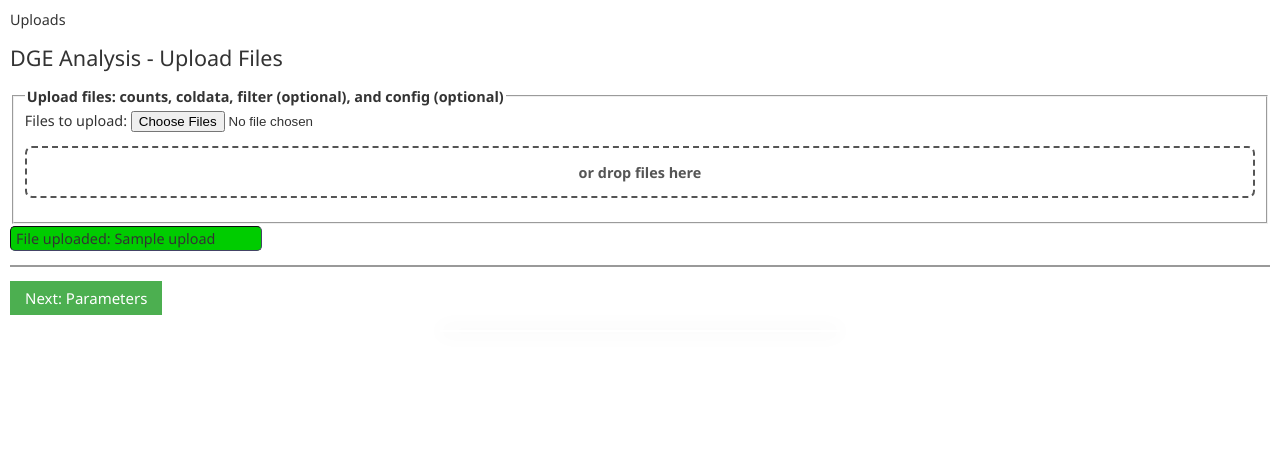
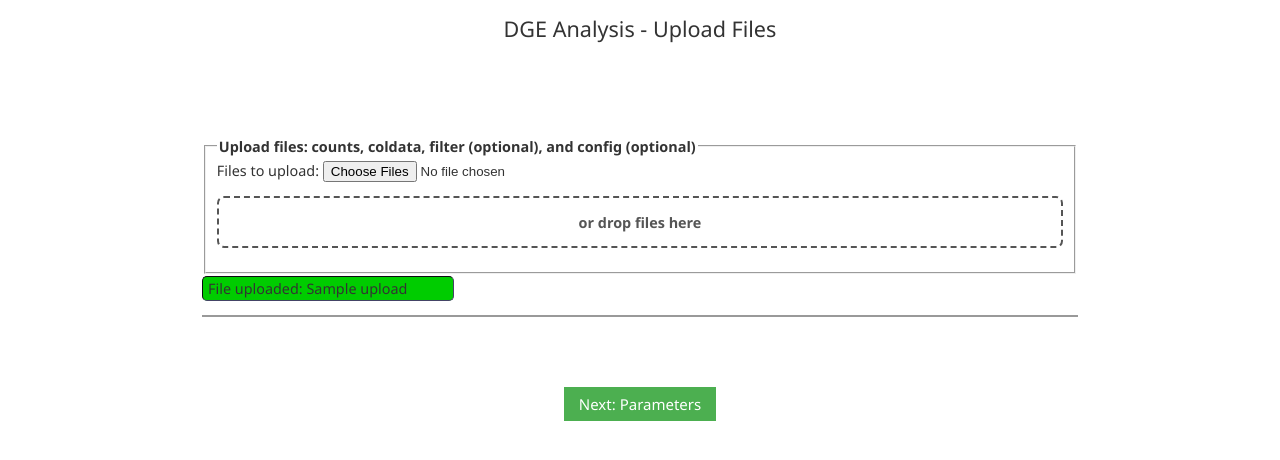
Before and after one commit to fogg-lab/gene-platform, a Flask app: template webapp/templates/uploads_form.html in a window 1280 px wide. Shown: the top 460 px of the page. Run offline with Flask 2, Linux system fonts and the light colour scheme; the template is opened without the code that fills it: most values are stand-ins (such as "Sample title", 1, 10 or a date in 2020); parts of the project's set-up code (start-up, migrations or seed data) failed here and were passed over.

Commit message:
updating webapp
updating webapp

```diff
--- a/webapp/app.py
+++ b/webapp/app.py
@@ -60,7 +60,7 @@ def index():
     user_files = os.listdir(session["user_session_dir"])
     uploads = [filename for filename in user_files if "output" not in filename]
 
-    return render_template("uploads_form.html", uploads=uploads)
+    return render_template("uploads_form.html", uploads=uploads, title="Uploads")
 
 
 @app.route("/upload", methods=["POST"])
@@ -92,8 +92,17 @@ def upload():
 @app.route("/parameters", methods=["GET"])
 def parameters():
     '''loads the parameter form'''
+    desc = []
+    with open('static/files/description.txt') as infile:
+        line = infile.readline()
+        desc.append(line)
+        while line:
+            line = infile.readline()
+            desc.append(line)
 
-    return render_template("parameters_form.html", params=parse_config())
+    return render_template("parameters_form.html", params=parse_config(), title="Parameters",
+        padj_thresh = desc[0], min_prop = desc[1], min_expr = desc[2], adj_method = desc[3], condition = desc[4],
+        contrast_level = desc[5], reference_level = desc[6])
 
 
 @app.route("/submit", methods=["POST"])
@@ -289,7 +298,8 @@ def read_user_file(filename):
     '''
     user_file = None
 
-    if session_dir := get_session_dir():
+    session_dir = get_session_dir()
+    if session_dir:
         filepath = f"{session_dir}{filename}"
         if os.path.isfile(filepath):
             user_file = open(filepath, "r", encoding="UTF-8")
--- a/webapp/static/css/formatting.css
+++ b/webapp/static/css/formatting.css
@@ -87,7 +87,6 @@ pre {
 	padding: 7px 15px;
 	text-align: center;
 	text-decoration: none;
-	display: inline-block;
 	font-size: 15px;
 	cursor:pointer;
 }
@@ -124,3 +123,20 @@ pre {
 	transform: translate(-50%,-50%);
 	-ms-transform: translate(-50%,-50%);
 }
+
+#header h1{
+	max-width: fit-content;
+	margin-left: auto;
+	margin-right: auto;
+}
+
+.upload_form {
+	width:70%;
+	margin-left: auto;
+	margin-right: auto;
+}
+
+.buttons {
+	margin-left:auto;
+	margin-right:auto;
+}
--- a/webapp/templates/upload_template.html
+++ b/webapp/templates/upload_template.html
@@ -2,14 +2,17 @@
 <html lang="en">
     <head>
         {% block head %}
-        <title>DGE Analysis - {% block title %}{% endblock %}</title>
-        <link rel="shortcut icon" href="/helix.png">
-        <link rel="stylesheet" href="{{ url_for('static', filename='css/formatting.css') }}">
+        <title>DGE Analysis -
+            {% if title %}
+                {{title}}
+            {% endif %}</title>
+        <link rel="shortcut icon" href="{{ url_for('static', filename='img/favicon.ico') }}">
+        <link rel="stylesheet" type="text/css" href="{{ url_for('static',filename='css/formatting.css') }}">
         {% endblock %}
     </head>
 <body>
-    <table class="central">
-        <td></td>{% block central %}{% endblock %}</td>
-    </table>
+    <div id="header">{% block header %}{% endblock %}</div>
+    <div id="guts">{% block contents %}{% endblock %}</div>
+    <div id="buttons">{% block buttons %}{% endblock %}</div>
 </body>
 </html>
--- a/webapp/templates/uploads_form.html
+++ b/webapp/templates/uploads_form.html
@@ -3,13 +3,17 @@
 {% extends "upload_template.html" %}
 
 {% block head %}
-{% block title %}Uploads{% endblock %}
-<link rel="stylesheet" type="text/css" href="{{ url_for('static',filename='css/formatting.css') }}">
+	{{ super() }}
 {% endblock %}
-<body>
-{% block central %}
-<h1>DGE Analysis - Upload Files</h1>
 
+<br><br><br><br>
+{%block header%}<h1>DGE Analysis - Upload Files</h1>{% endblock %}
+
+{% block contents %}
+	<br><br><br><br>
+	<table class="upload_form">
+		<tr>
+			<td>
 				<form id="upload" action="{{ url_for('upload') }}" method="POST" enctype="multipart/form-data">
 
 					<fieldset>
@@ -39,9 +43,20 @@
 
 				<div id="messages">
 				</div>
+			</td>
+		</tr>
+	</table>
+{% endblock %}
 
-<p><a href="{{ url_for('parameters') }}" class="button">Next: Parameters</a></p>
+{% block buttons %}
+	<br><br><br>
+	<table class="buttons">
+		<tr>
+			<td>
+				<a href="{{ url_for('parameters') }}" class="button">Next: Parameters</a>
 
 				<script src="{{ url_for('static',filename='scripts/filedrag.js') }}"></script>
+			</td>
+		</tr>
+	</table>
 {% endblock %}
-</body>
--- /dev/null
+++ b/webapp/user_files/tmp8d0r7px4/filter.txt
@@ -0,0 +1,3 @@
+RADIL
+KLF1
+SGCA
```
Also changed, not shown: webapp/static/files/description.txt (added, +7 -0 lines), webapp/templates/parameters_form.html (+32 -10 lines), webapp/user_files/tmp8d0r7px4/config.yml (added, +8 -0 lines), webapp/static/img/favicon.ico (added), webapp/static/img/info.png (added), 9 other files. Lines whose indentation alone changed are shown as unchanged.
